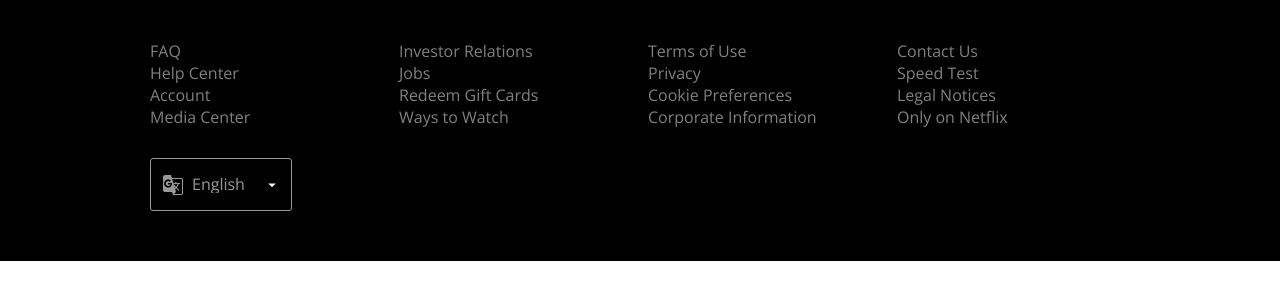
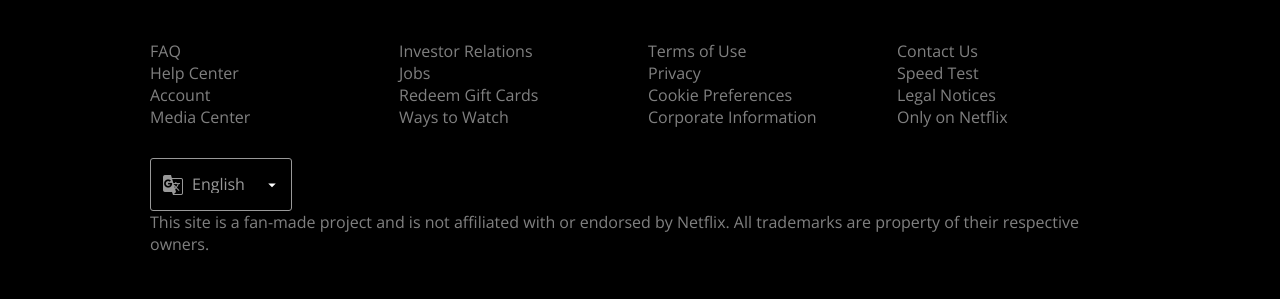
Before and after one commit to lissa2004/Netflix-Clone-Project, a plain HTML site: page index.html in a window 1280 px wide. Shown: the part 1054-1353 px from the top of the page. Before the commit the page ends 1315 px from the top, so only its background shows below. Drawn offline with nearby package versions, Linux system fonts and the light colour scheme.

Commit message:
added a disclaimer

```diff
--- a/index.html
+++ b/index.html
@@ -86,6 +86,7 @@
                   <option value="IsiXhosa">IsiXhosa</option>
               </select>
           </div>
+          <p>This site is a fan-made project and is not affiliated with or endorsed by Netflix. All trademarks are property of their respective owners.</p>
           </footer>
     </div>
   </body>
```
